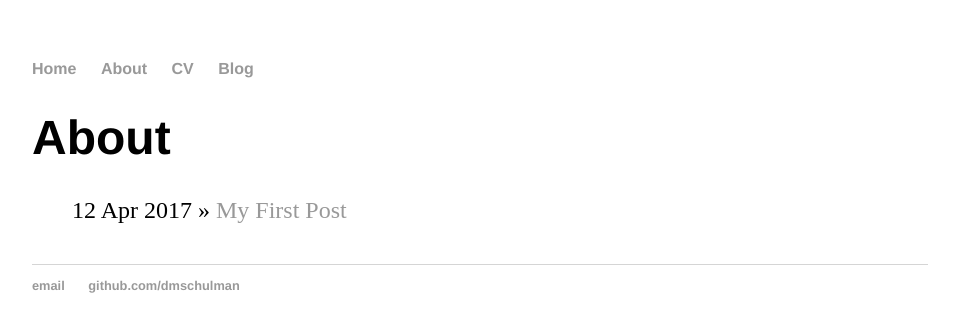
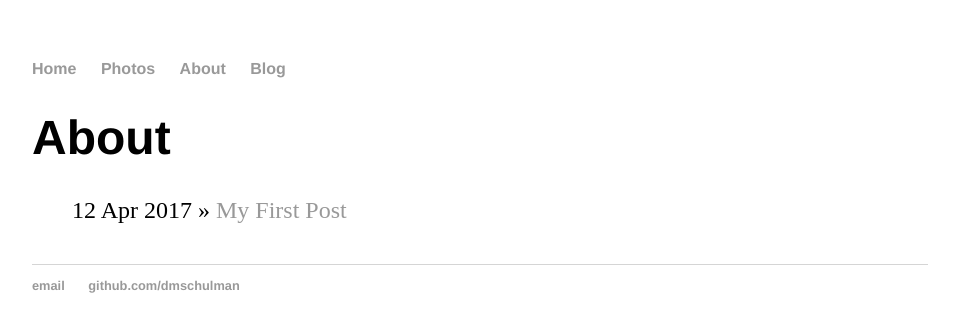
Before and after one commit to dmschulman/dmschulman.github.io, a Jekyll site: the page built from about/index.html, in a window 1280 px wide. Shown: the top 332 px of the page, without its empty margins (160-1119 px from the left). Built offline with Jekyll 4.4.1, drawn with Linux system fonts in a browser that asks for light colours.

Commit message:
Update nav.html

```diff
--- a/_includes/nav.html
+++ b/_includes/nav.html
@@ -1,6 +1,6 @@
 	    		<ul>
 	        		<li><a href="/">Home</a></li>
+	        		<li><a href="/photos">Photos</a></li>
 		        	<li><a href="/about">About</a></li>
-	        		<li><a href="/cv">CV</a></li>
 	        		<li><a href="/blog">Blog</a></li>
 	    		</ul>
```
